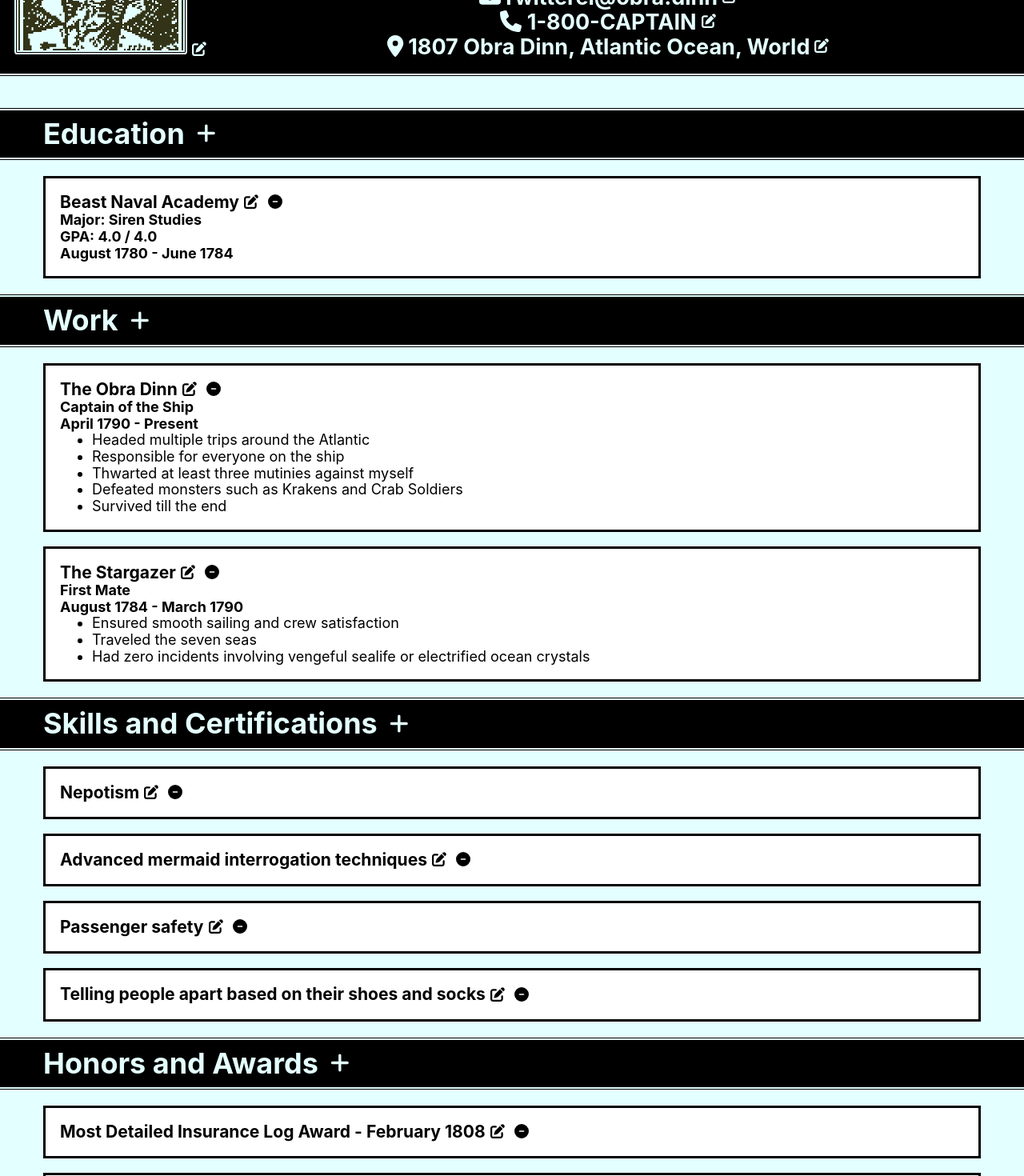
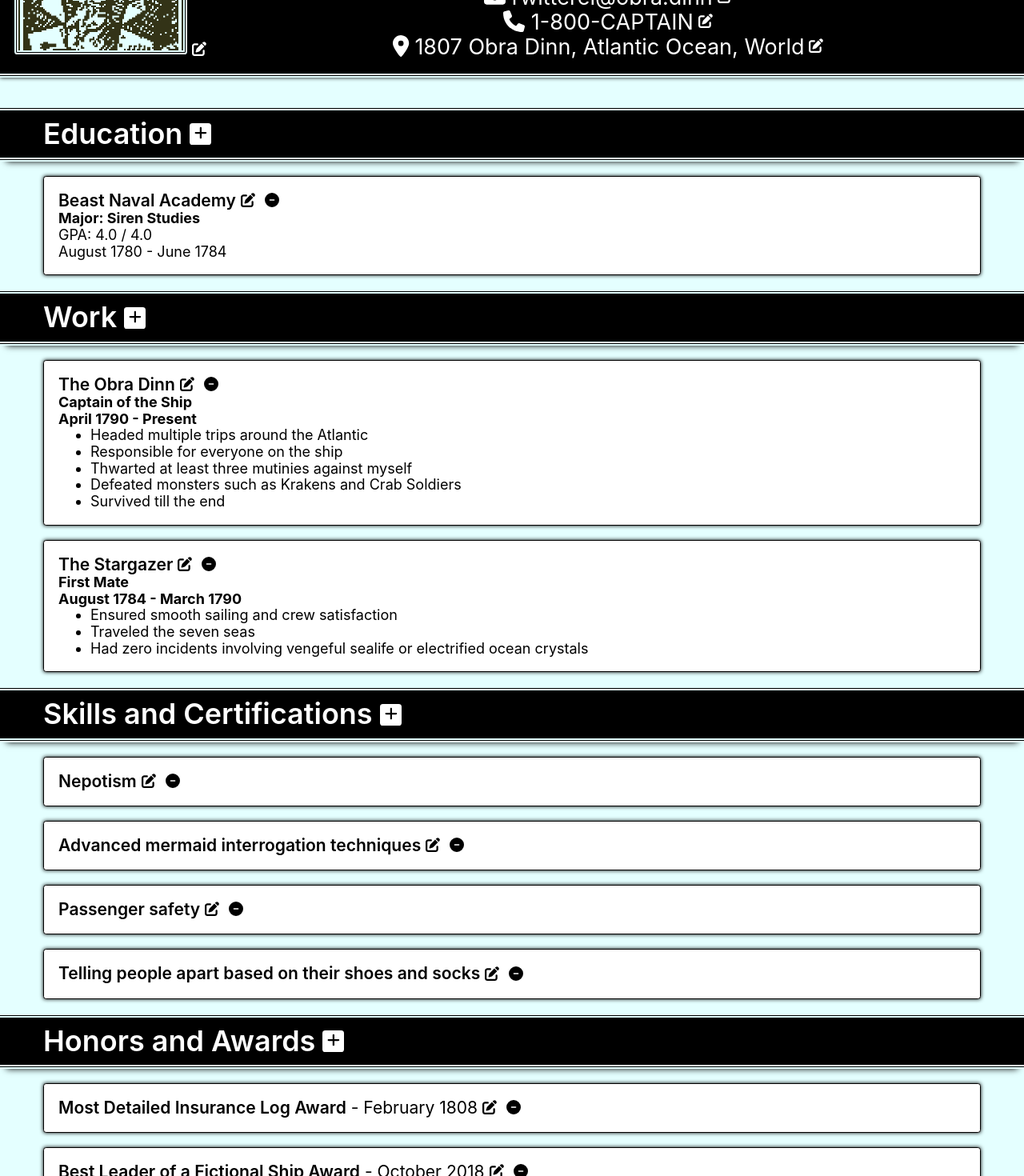
Before and after one commit to xsherryhe/cv-application, a React (Create React App) app: page / in a window 1280 px wide. Shown: the part 220-1690 px from the top of the page at 80% size. Built offline with nearby package versions, Linux system fonts and the light colour scheme.

Commit message:
Additional CSS styling

```diff
--- a/src/components/EducationEntry.js
+++ b/src/components/EducationEntry.js
@@ -52,11 +52,11 @@ export default class EducationEntry extends Component {
             <EditButton handleClick={this.showEdit} />
             <DeleteButton handleClick={handleDelete} />
             <h3 className="main">{school}</h3>
-            <h4>Major: {major}</h4>
-            <h4>GPA: {gpa}</h4>
-            <h4>
+            <h4 className="major">Major: {major}</h4>
+            <div className="gpa">GPA: {gpa}</div>
+            <div className="date-range">
               <DateRange start={startDate} end={endDate} />
-            </h4>
+            </div>
           </div>
         )}
       </div>
--- a/src/components/HonorsAndAwardsEntry.js
+++ b/src/components/HonorsAndAwardsEntry.js
@@ -47,7 +47,11 @@ export default class HonorsAndAwardsEntry extends Component {
         ) : (
           <div className="entry">
             <h3 className="main">
-              {content} - <DateComponent date={date} />
+              {content}
+              <span className="main-detail">
+                {' '}
+                - <DateComponent date={date} />
+              </span>
             </h3>
             <EditButton handleClick={this.showEdit} />
             {handleDelete && <DeleteButton handleClick={handleDelete} />}
--- a/src/styles/Button.css
+++ b/src/styles/Button.css
@@ -1,5 +1,12 @@
 button {
   cursor: pointer;
+  background-color: var(--background-color);
+  border: 2px solid var(--font-color);
+  border-radius: 0.2rem;
+}
+
+button:hover {
+  background-color: var(--dark-background-color);
 }
 
 button:not(.icon) {
--- a/src/styles/Contact.css
+++ b/src/styles/Contact.css
@@ -3,6 +3,7 @@
 }
 
 .contact .email, .contact .phone, .contact .address {
+  font-weight: normal;
   display: flex;
   justify-content: center;
   align-items: center;
--- a/src/styles/Header.css
+++ b/src/styles/Header.css
@@ -1,13 +1,20 @@
 header {
+  position: relative;
   background-color: var(--font-color);
-  color: var(--background-color);
+  color: white;
   padding: 1rem;
   border-bottom: 5px var(--background-color) double;
+  box-shadow: var(--shadow);
   display: grid;
   grid-template: 1fr max-content / max-content 1fr;
   justify-items: center;
 }
 
 header button, .CV.disabled header .entry-form, .CV.disabled header .entry-form button {
-  color: var(--background-color);
+  color: white;
 }
+
+header button:hover,
+.CV.disabled header .entry-form button:hover {
+  color: var(--dark-background-color);
+}
--- a/src/styles/Main.css
+++ b/src/styles/Main.css
@@ -15,5 +15,7 @@ main form {
 main .entry, main .entry-form {
   background-color: white;
   padding: 1rem;
-  border: 3px solid var(--font-color);
+  border: 1px solid var(--font-color);
+  border-radius: 0.2rem;
+  box-shadow: var(--shadow);
 }
--- a/src/styles/entry.css
+++ b/src/styles/entry.css
@@ -13,6 +13,10 @@
   grid-column: 1;
 }
 
+.entry .main-detail {
+  font-weight: normal
+}
+
 .entry :not(button):not(h3) {
   grid-column: 1 / span 4;
 }
--- a/src/styles/index.css
+++ b/src/styles/index.css
@@ -1,6 +1,8 @@
 :root {
   --background-color: #e4ffff;
+  --dark-background-color: #a0ffff;
   --font-color: black;
+  --shadow: 0 0 5px var(--font-color);
 }
 
 html {
@@ -25,14 +27,12 @@ code {
     monospace;
 }
 
+h1, h2, h3 {
+  font-weight: 600;
+}
+
 h3, ul {
   margin: 0;
-}
-
-button {
-  background-color: var(--background-color);
-  border: 2px solid var(--font-color);
-  border-radius: 0.2rem;
 }
 
 .hidden {
--- a/src/styles/section.css
+++ b/src/styles/section.css
@@ -6,11 +6,12 @@ section {
 
 section > h2 {
   background-color: var(--font-color);
-  color: var(--background-color);
+  color: white;
   padding: 0.5rem 3rem;
   margin: 0;
   border-top: 5px var(--background-color) double;
   border-bottom: 5px var(--background-color) double;
+  box-shadow: 0 8px 8px -8px var(--font-color);
   display: flex;
   align-items: center;
   gap: 0.5rem;
@@ -18,8 +19,11 @@ section > h2 {
 }
 
 section > h2 button.add {
-  color: var(--background-color);
-  font-size: 1.5rem;
+  background-color: white;
+  color: var(--font-color);
+  font-size: 1rem;
+  width: 1.5rem;
+  height: 1.5rem;
 }
 
 section > * {
```
Also changed, not shown: NOTES.txt.
